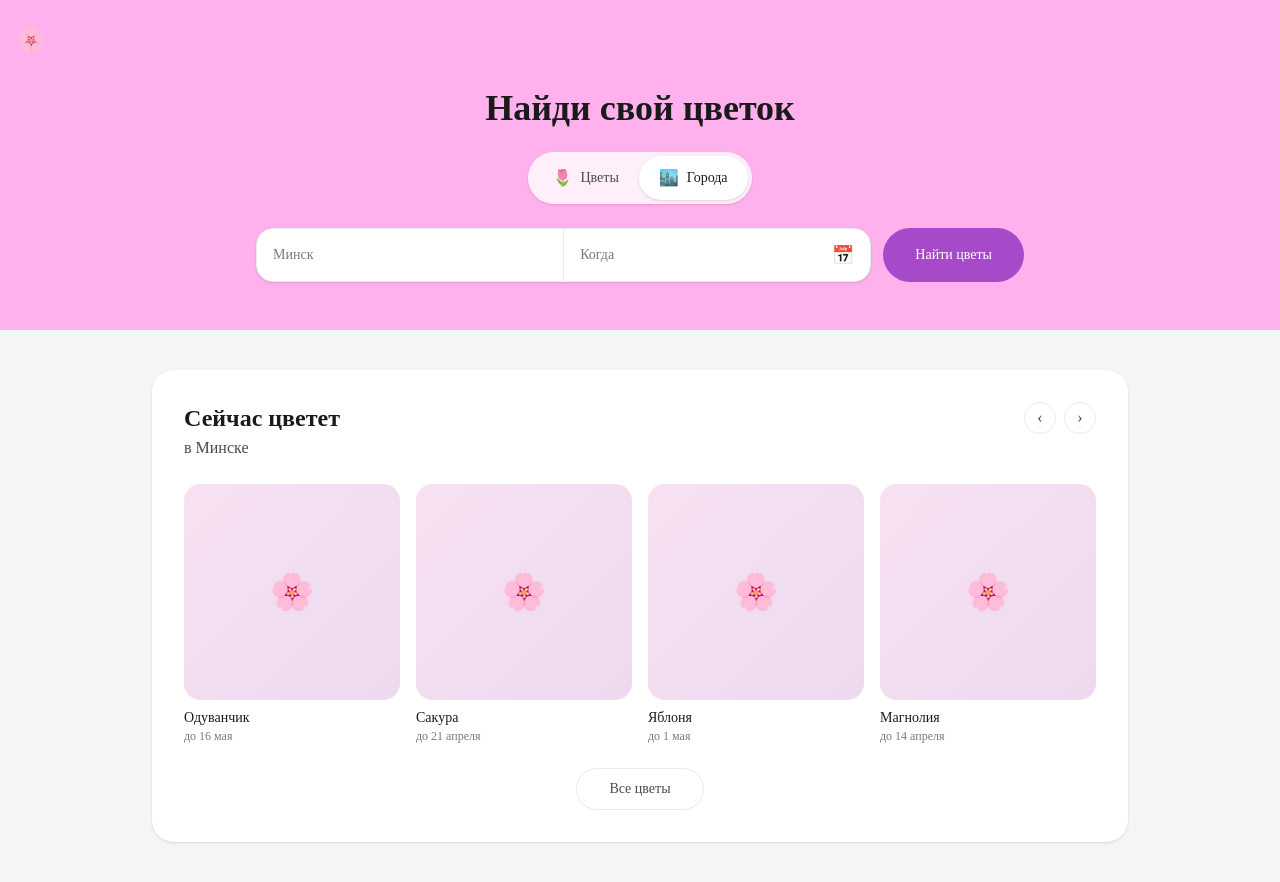
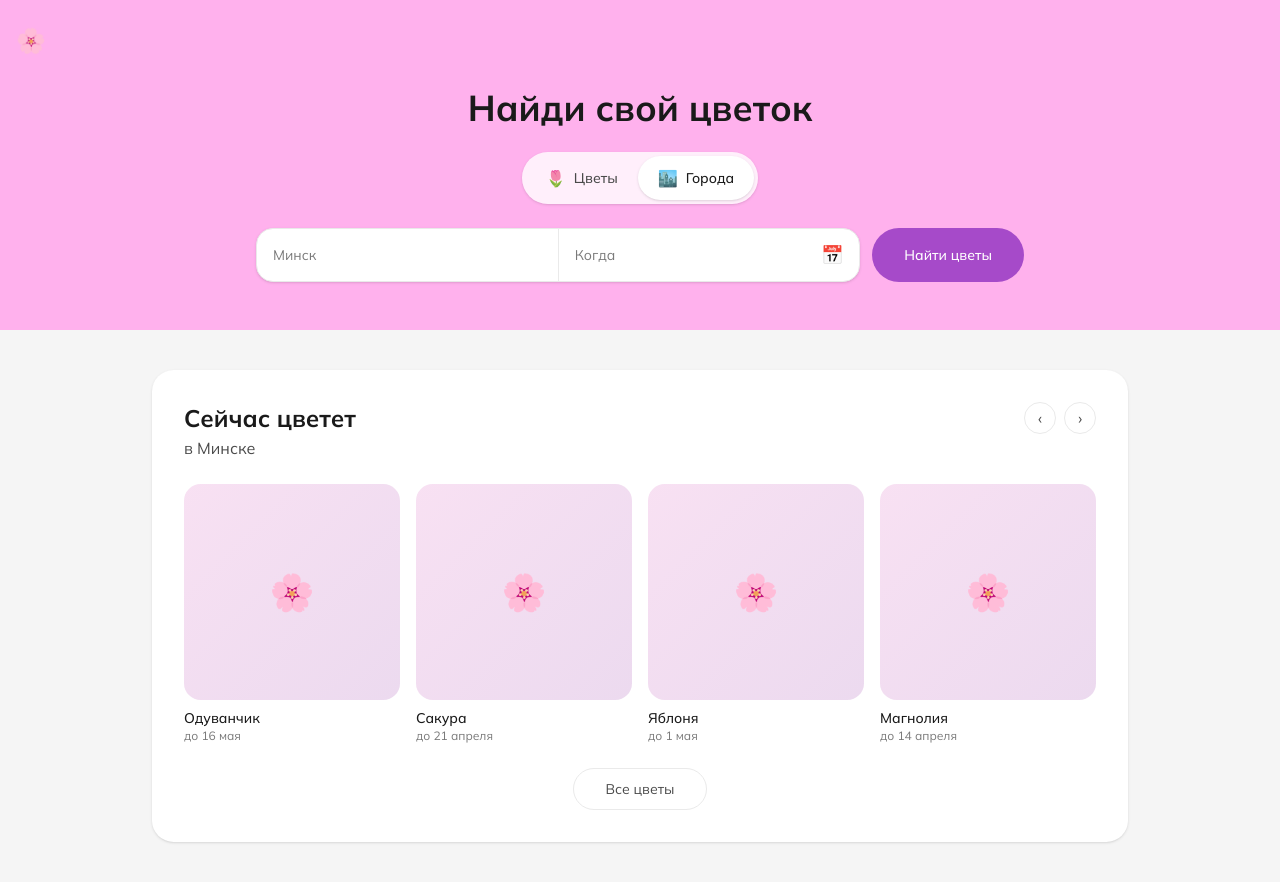
Before and after one commit to Spalesja/flowercalendar, a Next.js app: page / in a window 1280 px wide. Built offline with nearby package versions, Linux system fonts and the light colour scheme.

Commit message:
add font family Mulish

```diff
--- a/src/app/globals.css
+++ b/src/app/globals.css
@@ -7,8 +7,8 @@
 @theme inline {
   --color-background: var(--background);
   --color-foreground: var(--foreground);
-  --font-sans: var(--font-sans);
-  --font-heading: var(--font-sans);
+  --font-sans: var(--font-mulish);
+  --font-heading: var(--font-mulish);
 
   /* shadcn semantic tokens */
   --color-sidebar-ring: var(--sidebar-ring);
@@ -115,6 +115,7 @@
   --sidebar-ring: #a64ac9;
 }
 
+
 @layer base {
   * {
     @apply border-border outline-ring/50;
--- a/src/app/layout.tsx
+++ b/src/app/layout.tsx
@@ -1,10 +1,11 @@
 import type { Metadata } from "next";
-import { Geist } from "next/font/google";
+import { Mulish } from "next/font/google";
 import "./globals.css";
 
-const geistSans = Geist({
-  variable: "--font-geist-sans",
-  subsets: ["latin", "cyrillic"],
+const mulish = Mulish({
+  subsets: ["cyrillic", "latin"],
+  variable: "--font-mulish",
+  display: "swap",
 });
 
 export const metadata: Metadata = {
@@ -19,7 +20,7 @@ export default function RootLayout({
   children: React.ReactNode;
 }>) {
   return (
-    <html lang="ru" className={`${geistSans.variable} h-full antialiased`}>
+    <html lang="ru" className={`h-full antialiased ${mulish.variable}`}>
       <body className="min-h-full flex flex-col font-sans">{children}</body>
     </html>
   );
```
